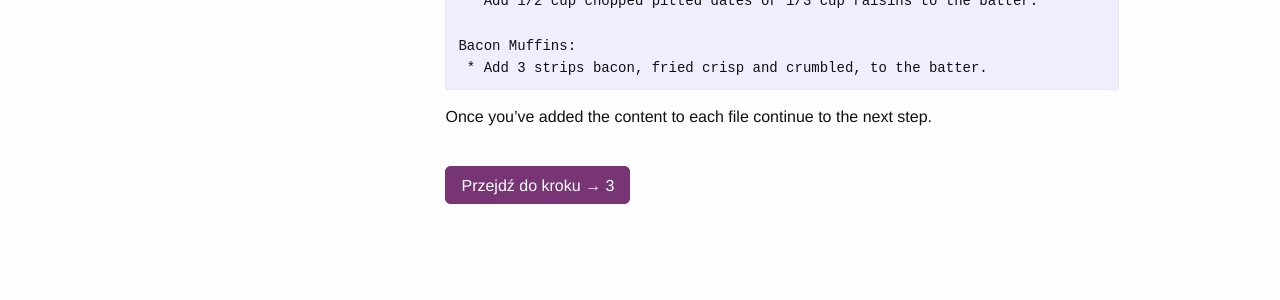
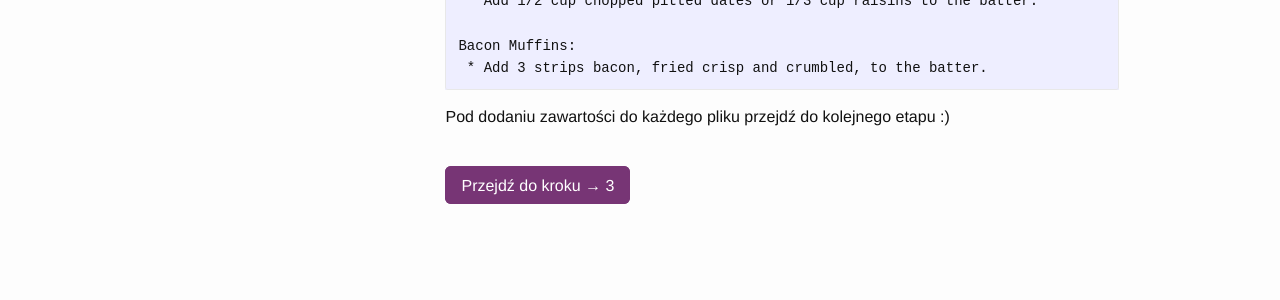
Before and after one commit to doITforAlex/HTML-CSS, a Jekyll site: the page built from _steps/step2.markdown, in a window 1280 px wide and 900 px high, scrolled down 4822 px. Shown: the part 442-742 px from the top of the window. Built offline with Jekyll 4.4.1, drawn with Linux system fonts in a browser that asks for light colours; nearby versions of some CDN libraries.

Commit message:
Update _steps/step2.markdown
Co-Authored-By: Malgorzata Rita Ły <malgorzata.lyczywek@gmail.com>

````diff
--- a/_steps/step2.markdown
+++ b/_steps/step2.markdown
@@ -145,4 +145,4 @@ Bacon Muffins:
  * Add 3 strips bacon, fried crisp and crumbled, to the batter.
 ```
 
-Once you've added the content to each file continue to the next step.
+Pod dodaniu zawartości do każdego pliku przejdź do kolejnego etapu :)
````
